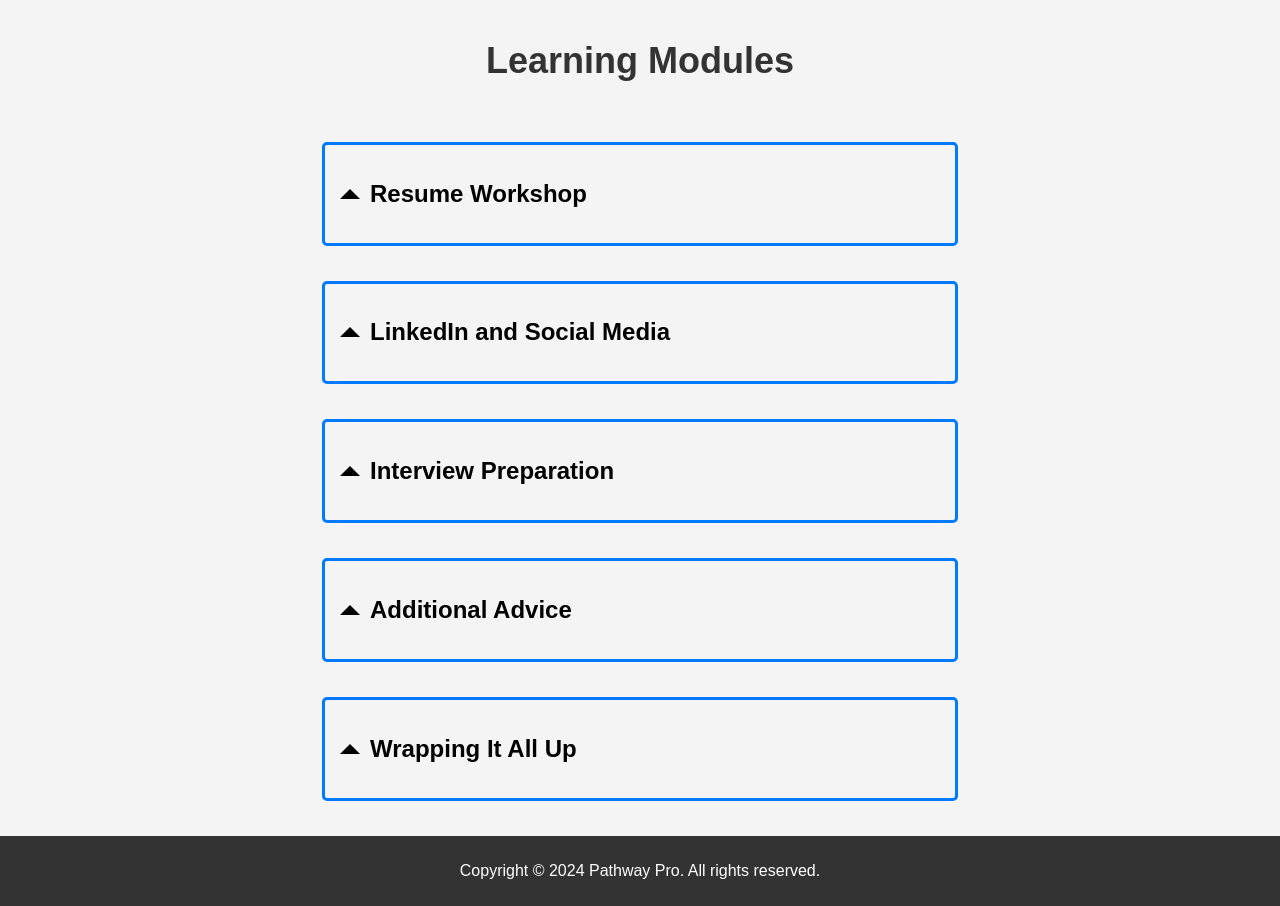
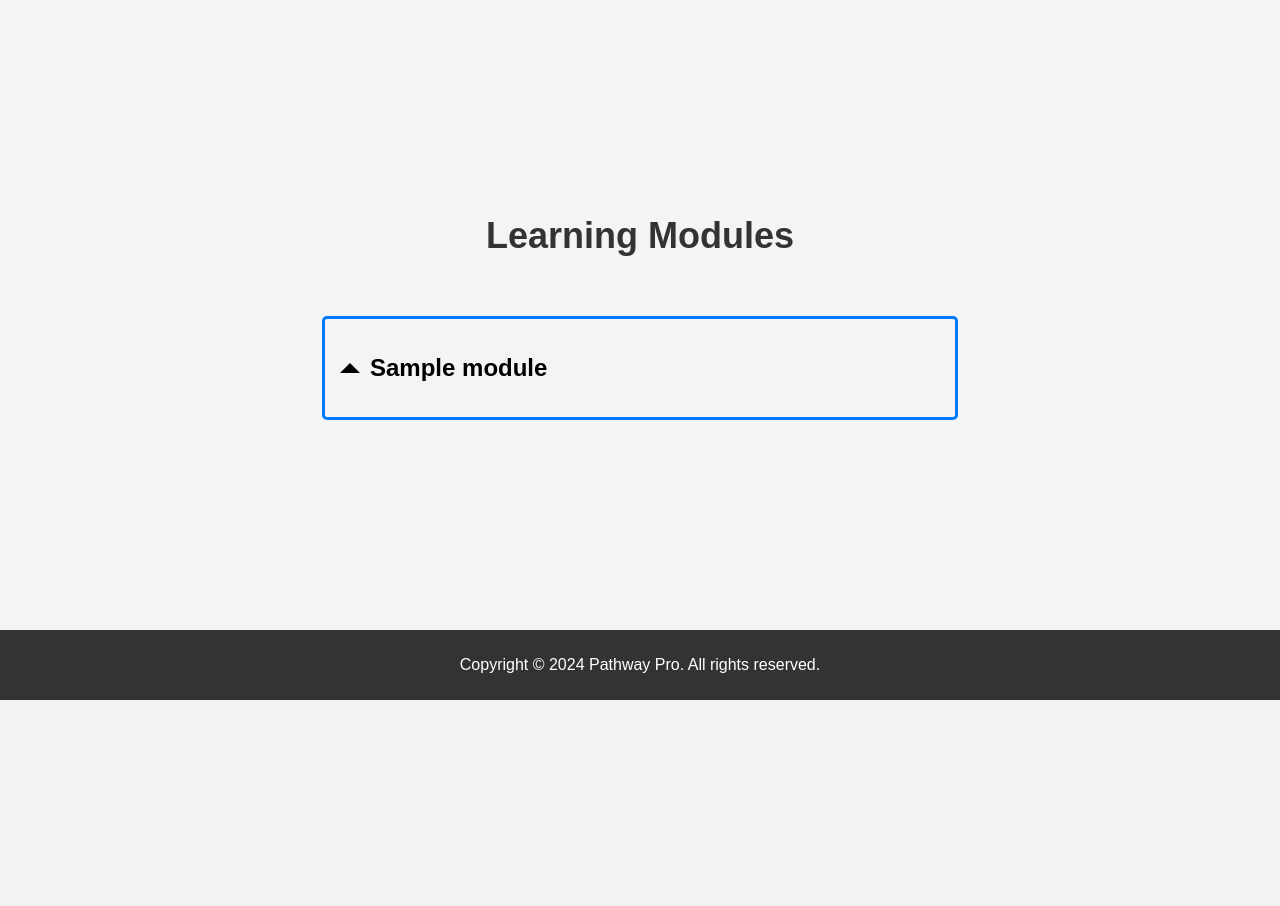
Before and after one commit to MRthyMix/3155-Software-Engineering-Group-Project, a Flask app: template Pathway_pro/templates/checklist.html in a window 1280 px wide. Shown: the part 100-1006 px from the top of the page. After the commit the page ends 800 px from the top, so only its background shows below. Run offline with Flask 3, Linux system fonts and the light colour scheme; the template is opened without the code that fills it: most values are stand-ins (such as "Sample title", 1, 10 or a date in 2020); parts of the project's set-up code (start-up, migrations or seed data) failed here and were passed over.

Commit message:
Modified checklist.html

```diff
--- a/Pathway_pro/templates/checklist.html
+++ b/Pathway_pro/templates/checklist.html
@@ -12,14 +12,15 @@
         <h2>Learning Modules</h2>
     </div>
 
+    {% for module in modules%}
     <div class="container">
         <!-- First Checklist -->
         <div class="checklist">
             <div class="header">
-                <button onclick="toggleChecklist('checklist1')" class="toggle-button"></button>
-                <h2>Resume Workshop</h2>
+                <button onclick="toggleChecklist('{{module.ModuleID}}')" class="toggle-button"></button>
+                <h2>{{module.ModuleName}}</h2>
             </div>
-            <div class="options" id="checklist1">
+            <div class="options" id="{{module.ModuleID}}">
                 <div class="checklist-item">
                     <label for="item1"><a href="https://edu.gcfglobal.org/en/resumewriting/why-you-need-a-resume/1/" target="_blank" rel="noopener noreferrer">The importance of a strong resume</a></label>
                     <input type="checkbox" id="item1">
@@ -47,10 +48,12 @@
             </div>
         </div>
     </div>
+   {% endfor %}
 
-    <div class="container">
+
+    <!-- <div class="container"> -->
         <!-- Second Checklist -->
-        <div class="checklist">
+        <!-- <div class="checklist">
             <div class="header">
                 <button onclick="toggleChecklist('checklist2')" class="toggle-button"></button>
                 <h2>LinkedIn and Social Media</h2>
@@ -74,11 +77,11 @@
                 </div>
             </div>
         </div>
-    </div>
+    </div> -->
 
-    <div class="container">
+    <!-- <div class="container"> -->
         <!-- Third Checklist -->
-        <div class="checklist">
+        <!-- <div class="checklist">
             <div class="header">
                 <button onclick="toggleChecklist('checklist3')" class="toggle-button"></button>
                 <h2>Interview Preparation</h2>
@@ -102,11 +105,11 @@
                 </div>
             </div>
         </div>
-    </div>
+    </div> -->
 
-    <div class="container">
+    <!-- <div class="container"> -->
         <!-- Fourth Checklist -->
-        <div class="checklist">
+        <!-- <div class="checklist">
             <div class="header">
                 <button onclick="toggleChecklist('checklist6')" class="toggle-button"></button>
                 <h2>Additional Advice</h2>
@@ -126,11 +129,11 @@
                 </div>
             </div>
         </div>
-    </div>
+    </div> -->
 
-    <div class="container">
+    <!-- <div class="container"> -->
         <!-- Fifth Checklist -->
-        <div class="checklist">
+        <!-- <div class="checklist">
             <div class="header">
                 <button onclick="toggleChecklist('checklist7')" class="toggle-button"></button>
                 <h2>Wrapping It All Up</h2>
@@ -158,7 +161,7 @@
                 </div>
             </div>
         </div>
-    </div>
+    </div> -->
 
     <script src="checklist.js"></script>
 {% endblock %}
```
